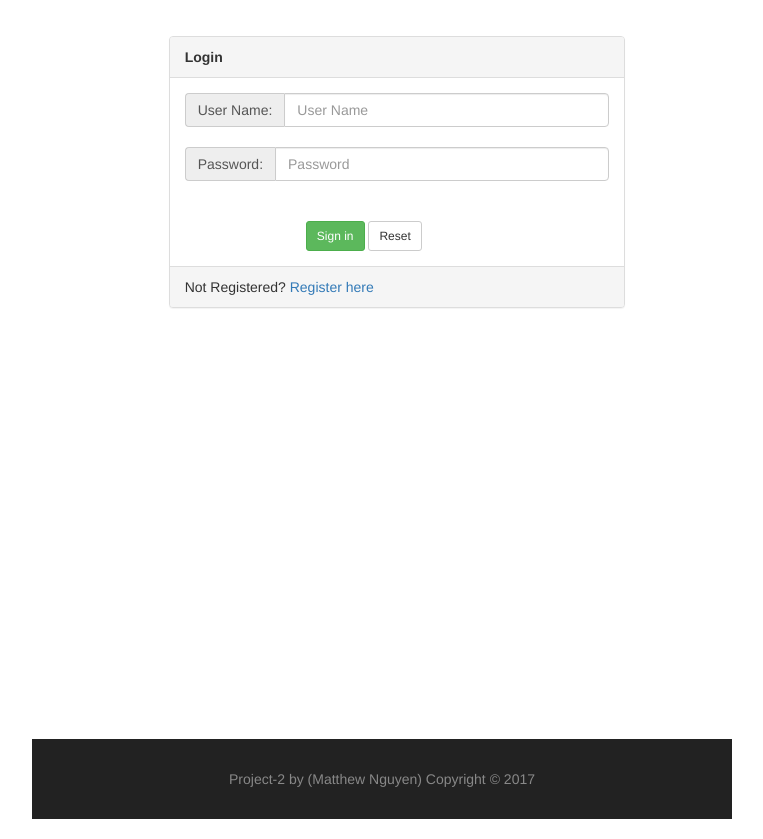
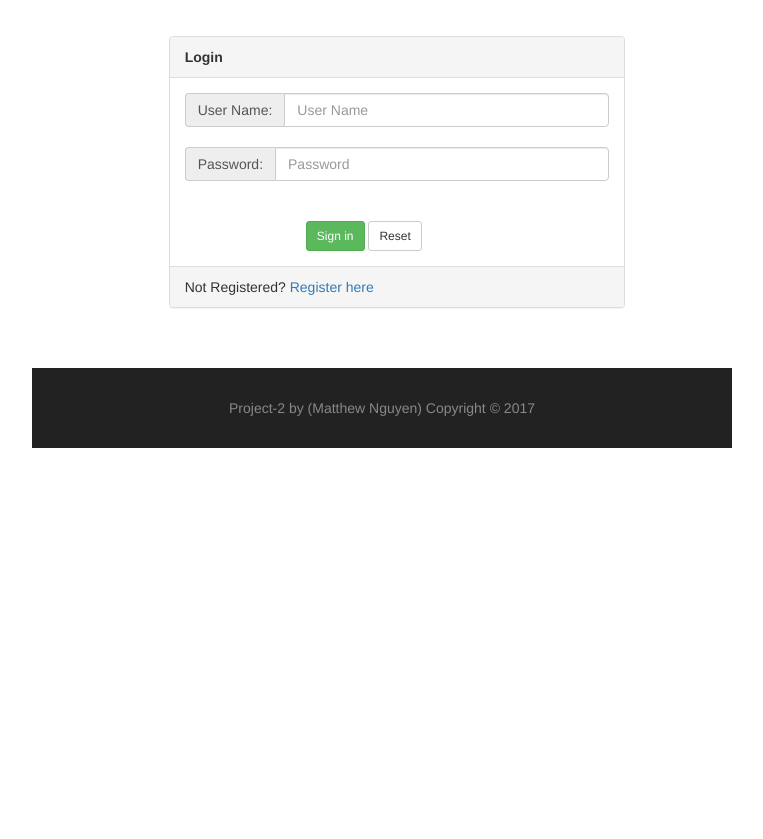
Before and after one commit to guitarly/project-2, a Node server app: page / in a window 1280 px wide. Shown: the part 112-951 px from the top of the page, without its empty margins (258-1021 px from the left). After the commit the page ends 560 px from the top, so only its background shows below. Run offline with Node 20, Linux system fonts and the light colour scheme; some libraries are stand-ins or nearby versions.

Commit message:
fixed - layout

```diff
--- a/public/css/style.css
+++ b/public/css/style.css
@@ -112,5 +112,5 @@ footer {
 
 .body-div {
     width: 100%;
-    height: 700px;
+    height: 100%;
 }
```
